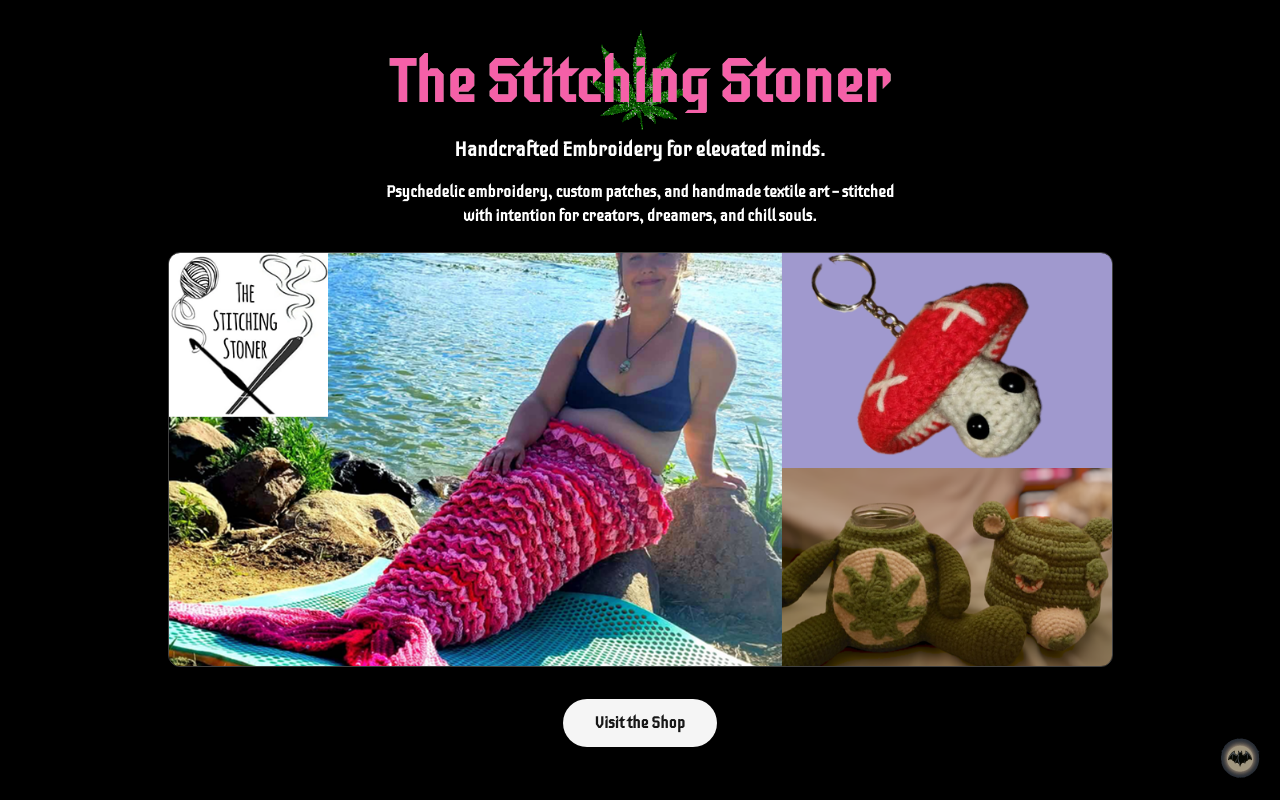
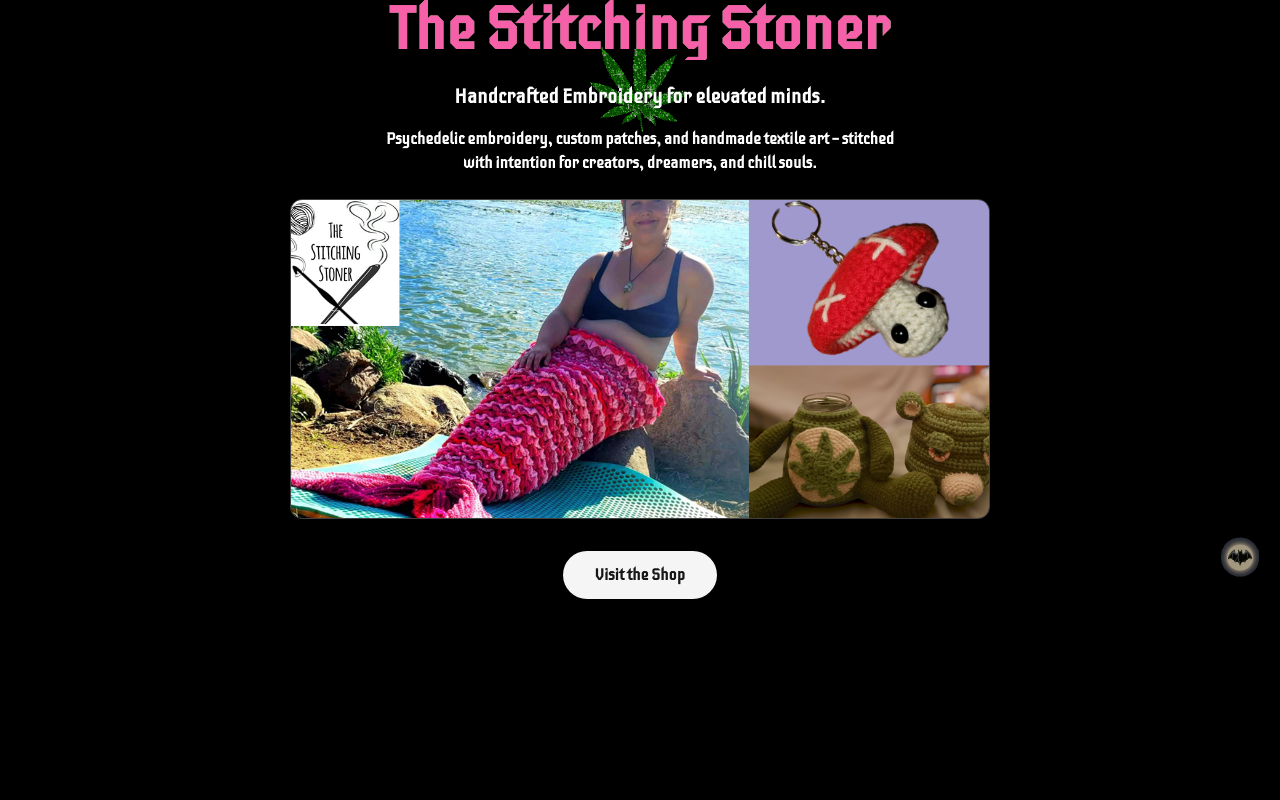
Before and after one commit to MyBaBB/thestitchingstoner, a React (Vite) app: page / in a window 1280 px wide. Built offline with nearby package versions, Linux system fonts and the light colour scheme.

Commit message:
adj, weed , absolute on landscape mode.

```diff
--- a/src/Components/WeedFolder/Weed.css
+++ b/src/Components/WeedFolder/Weed.css
@@ -1,24 +1,26 @@
+/* Base */
 .weed-leaf {
+  position: relative;
+  display: flex;
+  margin: auto;
+  margin-top: 1rem;
+  background-color: transparent;
   width: 100px;
   height: 100px;
-    position: absolute;
-    background-color: transparent;
-    top: 15%;
-    left: 50%;
-    transform: translate(-50%, -50%);
+  z-index: 1;
 }
 
-@media screen and ( min-width: 450px ) {
+/* Landscape mode */
+@media screen and (orientation: landscape) and (max-height: 800px) {
   .weed-leaf {
+    position: absolute;
+    top: 1rem;
+    left: 50%;
+    transform: translateX(-50%);
     width: 100px;
     height: 100px;
-        position: absolute;
-        top: 10%;
-        left: 50%;
-        transform: translate(-50%, -50%);
-        background-color: transparent;
+    z-index: 1;
   }
-
 }
 
 .object-contain {
--- a/src/Pages/CoverPageFolder/Cover.css
+++ b/src/Pages/CoverPageFolder/Cover.css
@@ -12,6 +12,7 @@
   position: relative;
   display: inline-block;
   overflow: hidden;
+
 }
 
 /* Animated overlay text */
@@ -49,3 +50,16 @@
     clip-path: inset(0 50% 0 50%); /* hide everything except center point */
   }
 }
+
+.mermaidFeaturedImage {
+
+  width: 945px;
+  height: 415px;
+}
+
+@media screen and (max-height: 900px) {
+  .mermaidFeaturedImage {
+    width: 700px;
+    height: 320px;
+  }
+}
--- a/src/Pages/CoverPageFolder/Cover.jsx
+++ b/src/Pages/CoverPageFolder/Cover.jsx
@@ -7,16 +7,19 @@ export default function LandingPage() {
     <main className="bg-black text-neutral-100 h-screen overflow-hidden relative">
 
 
-          <div className="">< Weed /></div>
+          <div className="">
+            < Weed />
+          </div>
 
 
 
       {/* SINGLE SCREEN CONTENT */}
-      <div className="relative z-10 h-full flex flex-col items-center justify-center text-center px-6">
+      <div className="relative z-10 h-fit flex flex-col items-center justify-center text-center px-6 ">
 
         {/* TITLE */}
         <h1 className="font-Iceberg-Regular text-4xl md:text-6xl font-extrabold
-                       bg-clip-text text-[#5bba76]/80">
+                       bg-clip-text text-[#5bba76]/80
+                       ">
             <span className="stoner-cipher" data-text="The Stitching Stoner">
               The Stitching Stoner
             </span>
@@ -38,7 +41,7 @@ export default function LandingPage() {
         <img
           src={MermaidOgImage}
           alt="Featured embroidered stoner art"
-          className="mt-6 w-[945px] h-[415px] object-cover rounded-xl shadow-lg border border-neutral-700"
+          className="mermaidFeaturedImage mt-6  object-cover rounded-xl shadow-lg border border-neutral-700"
         />
 
         {/* CTA BUTTON */}
```
Lines whose indentation alone changed are shown as unchanged.
